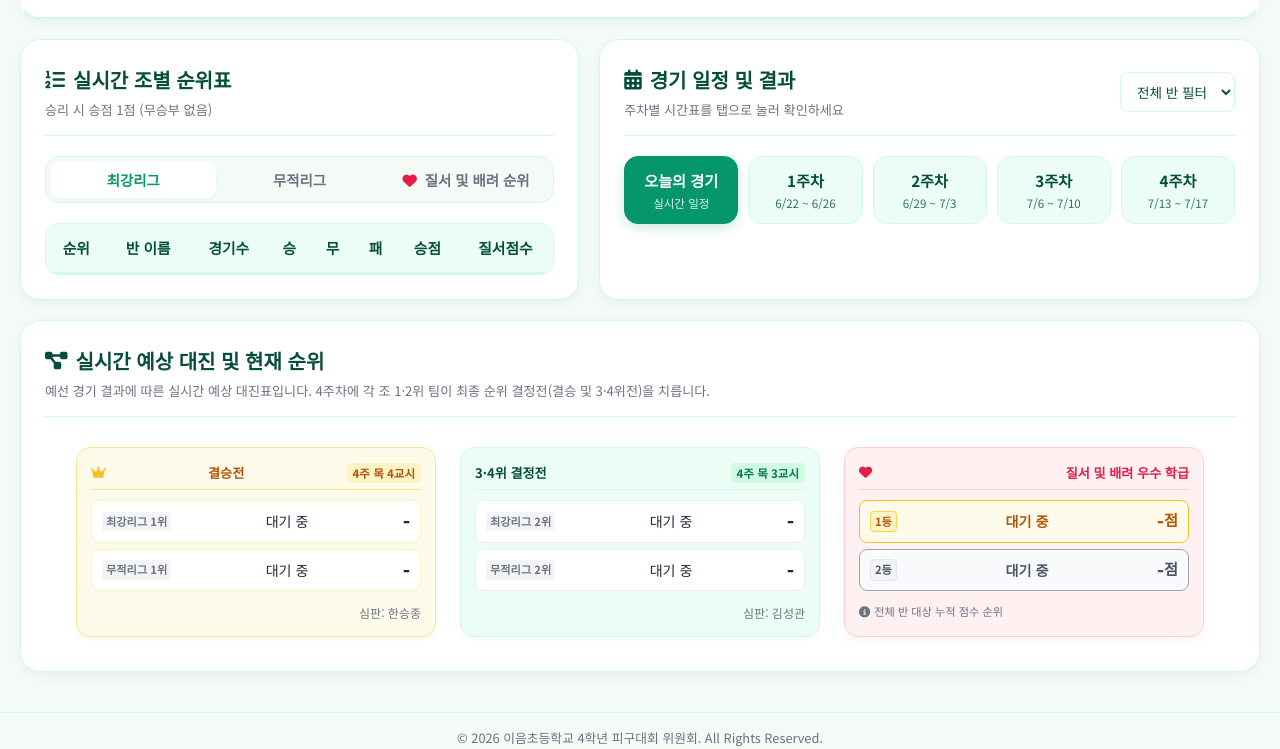
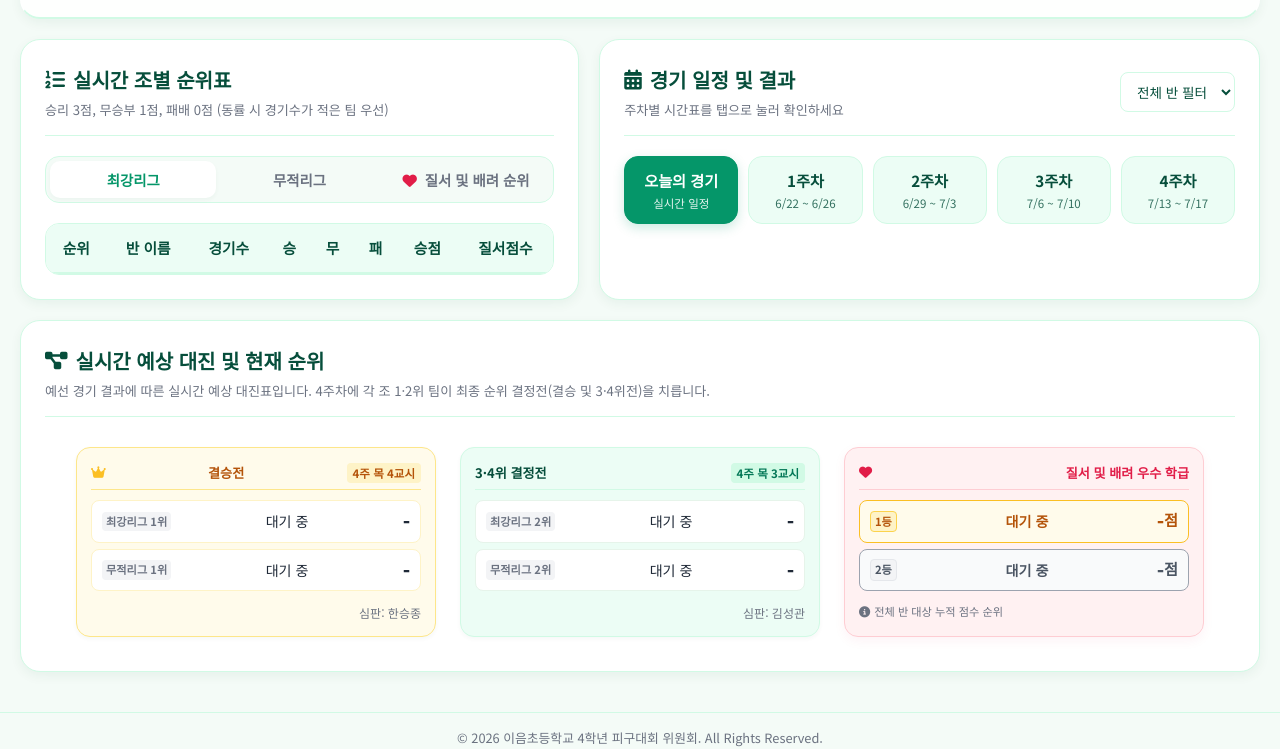
Before and after one commit to myungsin89-cell/pigu, a website: page public/index.html in a window 1280 px wide. Shown: the part 137-886 px from the top of the page. Drawn offline with Linux system fonts and the light colour scheme; no server answers.

Commit message:
feat: Update standings card subtitle in dashboard to reflect win=3, draw=1 points and tie-breaker

```diff
--- a/public/index.html
+++ b/public/index.html
@@ -45,7 +45,7 @@
           <div class="card standings-card">
             <div class="card-header">
               <h2><i class="fa-solid fa-list-ol"></i> 실시간 조별 순위표</h2>
-              <span class="card-subtitle">승리 시 승점 1점 (무승부 없음)</span>
+              <span class="card-subtitle">승리 3점, 무승부 1점, 패배 0점 (동률 시 경기수가 적은 팀 우선)</span>
             </div>
 
             <div class="tabs-sub">
```
